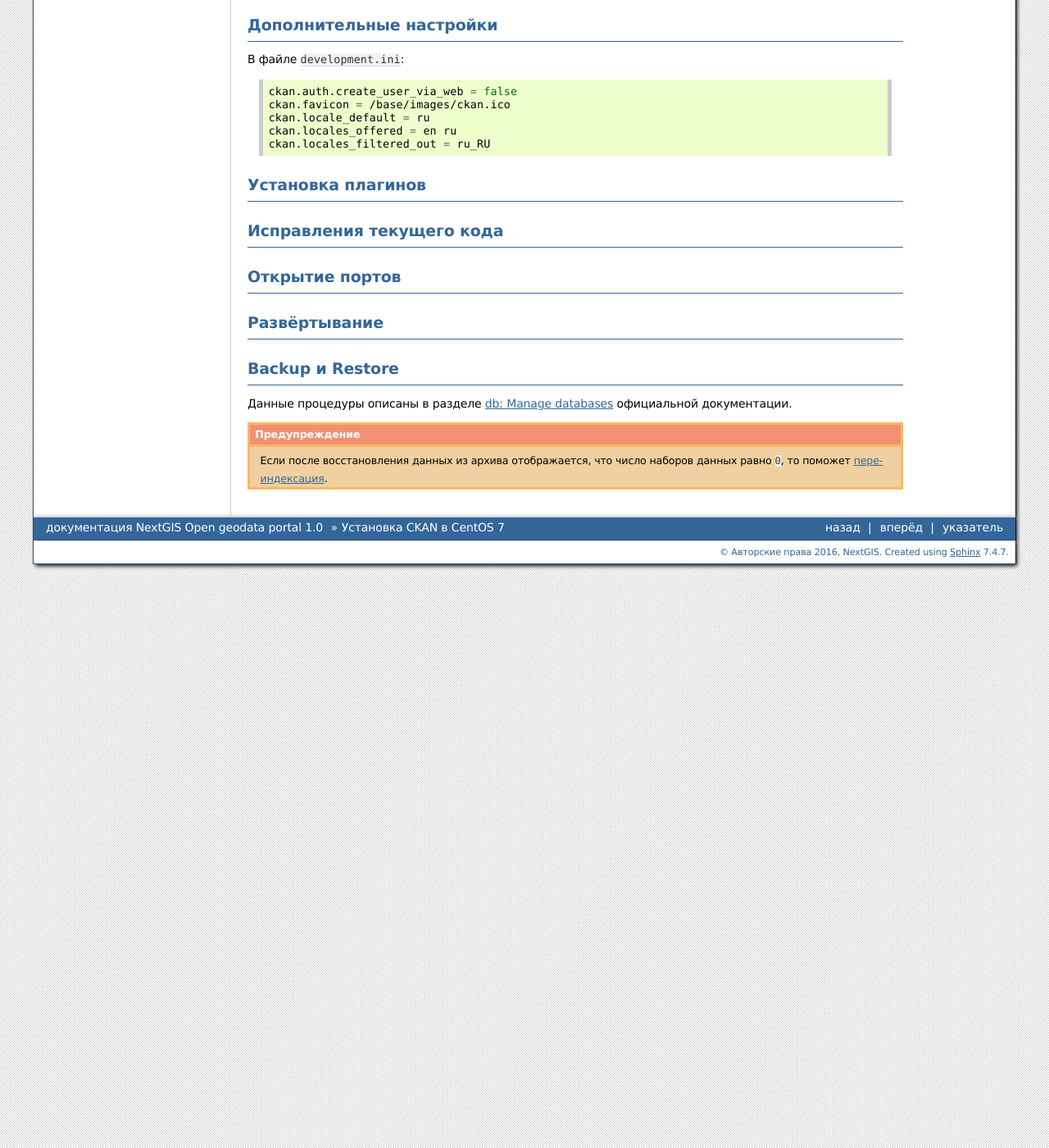
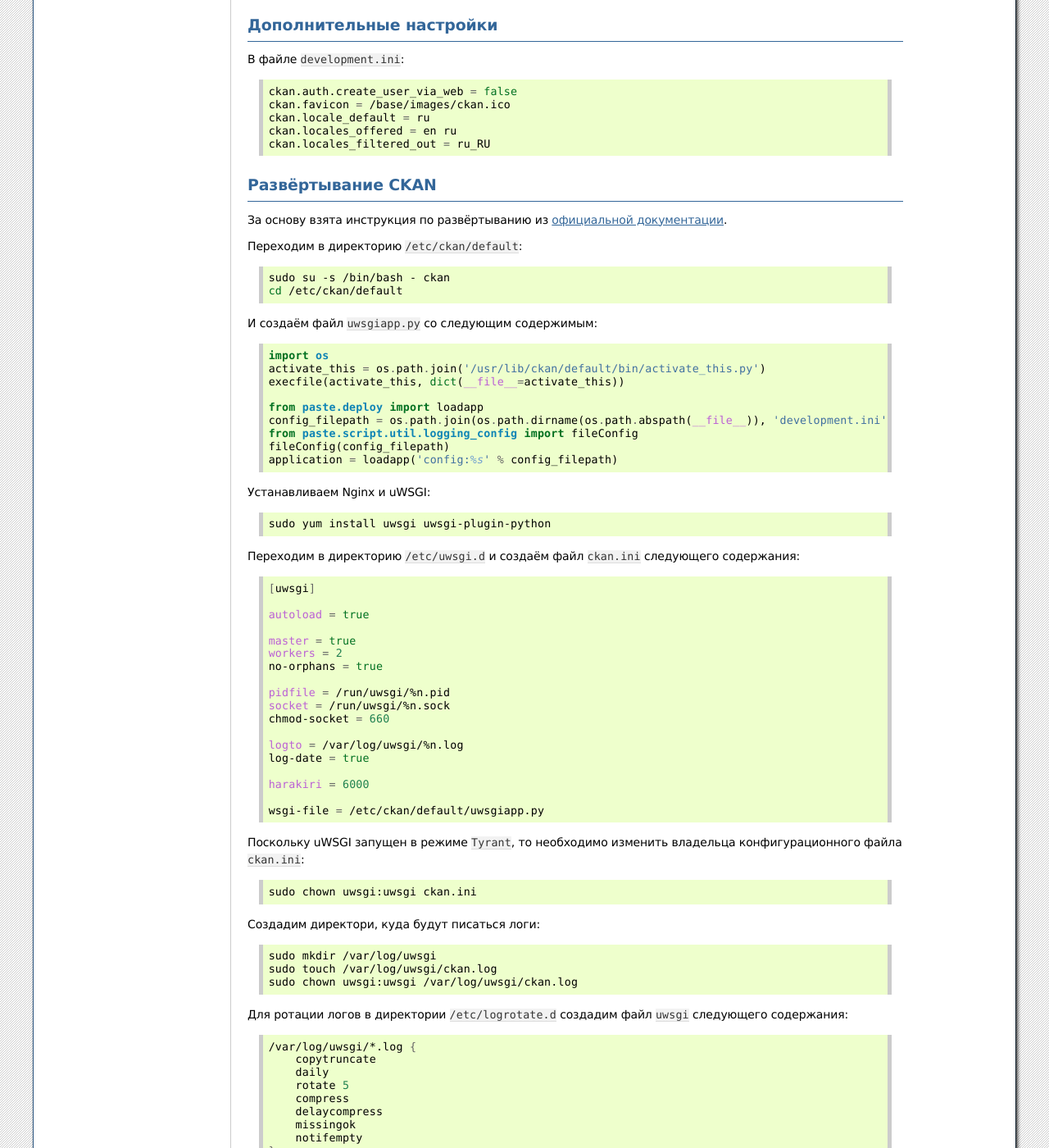
Before and after one commit to nextgis/docs_ogportal, a Sphinx documentation site: the page built from source/install.rst, in a window 1280 px wide and 1400 px high, scrolled down 5323 px. Shown: the whole window at 82% size. Built offline with Sphinx 7.4.7, drawn with Linux system fonts in a browser that asks for light colours; formulas are drawn with MathJax 3; some of the changed text lies outside the part shown.

Commit message:
uWSGI Emperor

```diff
--- a/source/install.rst
+++ b/source/install.rst
@@ -402,6 +402,108 @@
     ckan.locales_filtered_out = ru_RU
 
 
+Развёртывание CKAN
+------------------
+
+За основу взята инструкция по развёртыванию из
+`официальной документации <http://docs.ckan.org/en/latest/maintaining/installing/deployment.html>`_.
+
+
+Переходим в директорию ``/etc/ckan/default``:
+
+.. code:: bash
+
+    sudo su -s /bin/bash - ckan
+    cd /etc/ckan/default
+
+И создаём файл ``uwsgiapp.py`` со следующим содержимым:
+
+.. code:: python
+
+    import os
+    activate_this = os.path.join('/usr/lib/ckan/default/bin/activate_this.py')
+    execfile(activate_this, dict(__file__=activate_this))
+
+    from paste.deploy import loadapp
+    config_filepath = os.path.join(os.path.dirname(os.path.abspath(__file__)), 'development.ini')
+    from paste.script.util.logging_config import fileConfig
+    fileConfig(config_filepath)
+    application = loadapp('config:%s' % config_filepath)
+
+Устанавливаем Nginx и uWSGI:
+
+.. code:: bash
+
+    sudo yum install uwsgi uwsgi-plugin-python
+
+Переходим в директорию ``/etc/uwsgi.d`` и создаём файл ``ckan.ini``
+следующего содержания:
+
+.. code:: bash
+
+    [uwsgi]
+
+    autoload = true
+
+    master = true
+    workers = 2
+    no-orphans = true
+
+    pidfile = /run/uwsgi/%n.pid
+    socket = /run/uwsgi/%n.sock
+    chmod-socket = 660
+
+    logto = /var/log/uwsgi/%n.log
+    log-date = true
+
+    harakiri = 6000
+
+    wsgi-file = /etc/ckan/default/uwsgiapp.py
+
+Поскольку uWSGI запущен в режиме ``Tyrant``, то необходимо изменить
+владельца конфигурационного файла ``ckan.ini``:
+
+.. code:: bash
+
+    sudo chown uwsgi:uwsgi ckan.ini
+
+Создадим директори, куда будут писаться логи:
+
+.. code:: bash
+
+    sudo mkdir /var/log/uwsgi
+    sudo touch /var/log/uwsgi/ckan.log
+    sudo chown uwsgi:uwsgi /var/log/uwsgi/ckan.log
+
+Для ротации логов в директории ``/etc/logrotate.d`` создадим файл
+``uwsgi`` следующего содержания:
+
+.. code:: bash
+
+    /var/log/uwsgi/*.log {
+        copytruncate
+        daily
+        rotate 5
+        compress
+        delaycompress
+        missingok
+        notifempty
+    }
+
+Запускаем uWSGI:
+
+.. code:: bash
+
+    sudo systemctl start uwsgi
+    sudo systemctl enable uwsgi
+
+..TODO: Nginx
+
+
+Развёртывание DataPusher
+------------------------
+
+
 Установка плагинов
 ------------------
 
```
Also changed, not shown: other parts of source/install.rst (+0 -4 lines).
